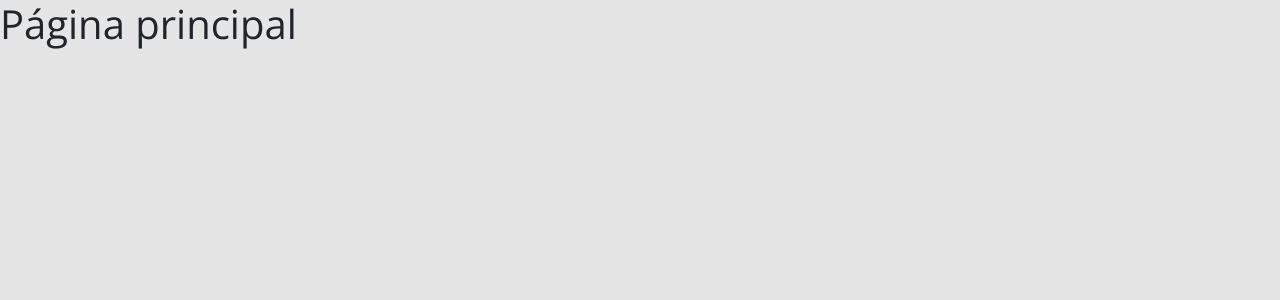
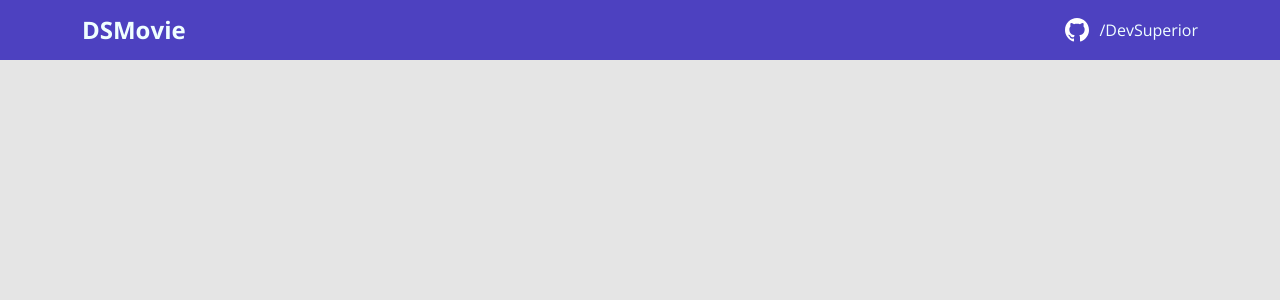
Before and after one commit to RichardBryan97/dsmovie, a React (Create React App) app in the folder frontend/: page / in a window 1280 px wide. Shown: the top 300 px of the page. Built offline with nearby package versions, Linux system fonts and the light colour scheme.

Commit message:
add navbar

```diff
--- a/frontend/public/index.html
+++ b/frontend/public/index.html
@@ -1,43 +1,23 @@
 <!DOCTYPE html>
-<html lang="en">
+<html lang="pt-br">
   <head>
     <meta charset="utf-8" />
     <link rel="icon" href="%PUBLIC_URL%/favicon.ico" />
     <meta name="viewport" content="width=device-width, initial-scale=1" />
     <meta name="theme-color" content="#000000" />
     <meta
-      name="description"
+      name="dsmovie"
       content="Web site created using create-react-app"
     />
     <link rel="apple-touch-icon" href="%PUBLIC_URL%/logo192.png" />
-    <!--
-      manifest.json provides metadata used when your web app is installed on a
-      user's mobile device or desktop. See https://developers.google.com/web/fundamentals/web-app-manifest/
-    -->
+
     <link rel="manifest" href="%PUBLIC_URL%/manifest.json" />
-    <!--
-      Notice the use of %PUBLIC_URL% in the tags above.
-      It will be replaced with the URL of the `public` folder during the build.
-      Only files inside the `public` folder can be referenced from the HTML.
 
-      Unlike "/favicon.ico" or "favicon.ico", "%PUBLIC_URL%/favicon.ico" will
-      work correctly both with client-side routing and a non-root public URL.
-      Learn how to configure a non-root public URL by running `npm run build`.
-    -->
-    <title>React App</title>
+    <title>DsMovie</title>
   </head>
   <body>
-    <noscript>You need to enable JavaScript to run this app.</noscript>
+    <noscript>você precisa habilitar o javascript</noscript>
     <div id="root"></div>
-    <!--
-      This HTML file is a template.
-      If you open it directly in the browser, you will see an empty page.
 
-      You can add webfonts, meta tags, or analytics to this file.
-      The build step will place the bundled scripts into the <body> tag.
-
-      To begin the development, run `npm start` or `yarn start`.
-      To create a production bundle, use `npm run build` or `yarn build`.
-    -->
   </body>
 </html>
--- a/frontend/src/App.tsx
+++ b/frontend/src/App.tsx
@@ -1,8 +1,9 @@
+import Navbar from "./components/navbar";
 
 function App() {
   return (
-    <h1>Página principal</h1>
-  );
+    <Navbar/>
+    );
 }
 
 export default App;
--- /dev/null
+++ b/frontend/src/components/navbar/index.tsx
@@ -0,0 +1,21 @@
+import {ReactComponent as GithubIcon} from 'assets/img/Vector.svg'
+import './styles.css';
+function Navbar() {
+   return (
+    <header>
+    <nav className="container">
+        <div className="dsmovie-nav-content">
+            <h1> DSMovie </h1>
+            <a href="https://github.com/RichardBryan97">
+                <div className="dsmovie-contact-container">
+                    <GithubIcon />
+                    <p className="dsmovie-contact-link">/DevSuperior</p>
+                </div>
+            </a>
+        </div>
+    </nav>
+</header>
+   );
+}
+
+export default Navbar;
--- /dev/null
+++ b/frontend/src/components/navbar/styles.css
@@ -0,0 +1,27 @@
+header{
+    background-color: var(--color-primary);
+    height: 60px;
+    display: flex;
+    align-items: center;
+}
+
+.dsmovie-nav-content{
+    display: flex;
+    justify-content: space-between;
+    align-items: center;
+    color: azure;
+}
+
+.dsmovie-nav-content h1{
+    margin: 0px;
+    font-weight: 700;
+    font-size: 24px;
+}
+
+.dsmovie-contact-container{
+    display: flex;
+}
+
+.dsmovie-contact-link{
+    margin: 0 0 0 10px;
+}
--- a/frontend/tsconfig.json
+++ b/frontend/tsconfig.json
@@ -1,5 +1,6 @@
 {
   "compilerOptions": {
+    "baseUrl": "./src",
     "target": "es5",
     "lib": [
       "dom",
```
Also changed, not shown: frontend/src/assets/img/Vector.svg (added).
